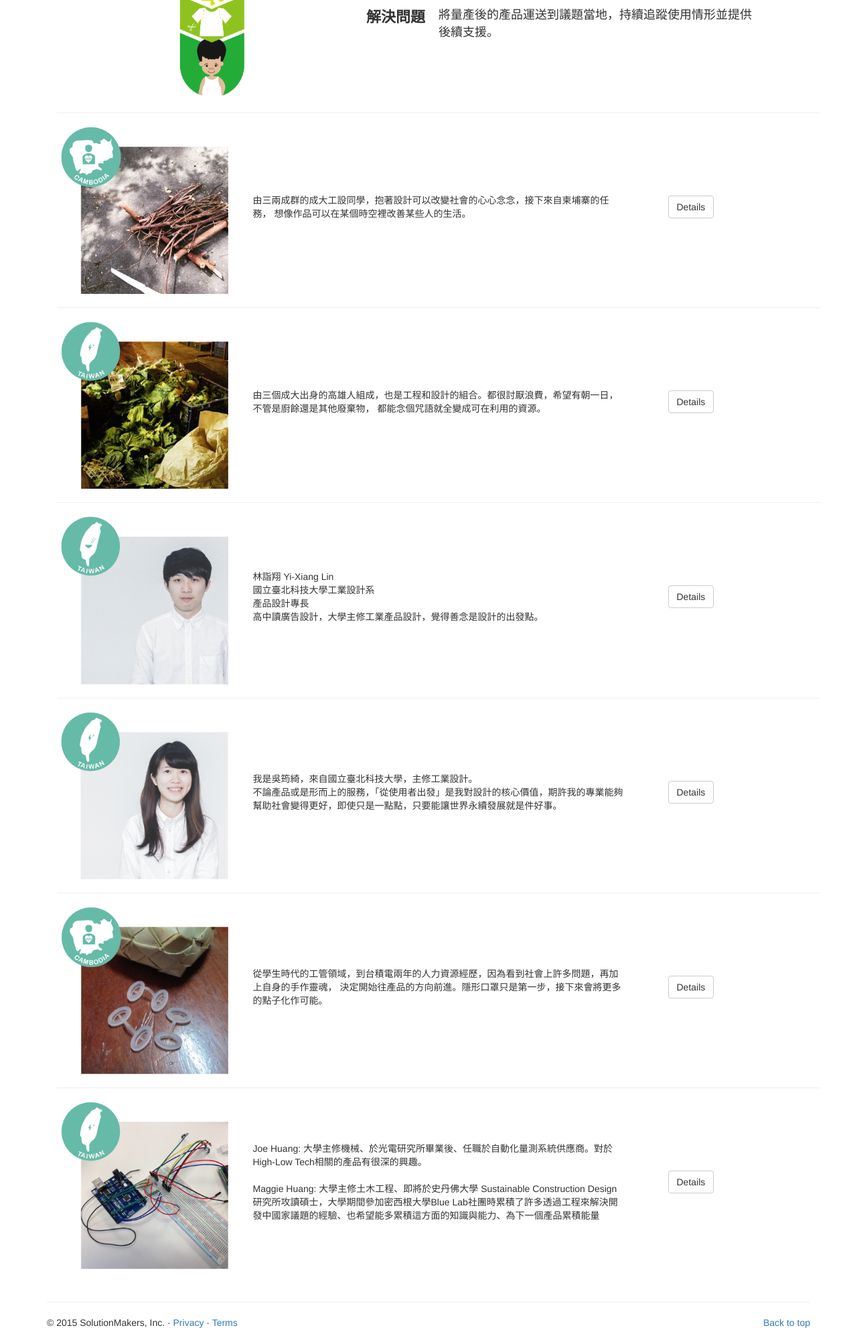
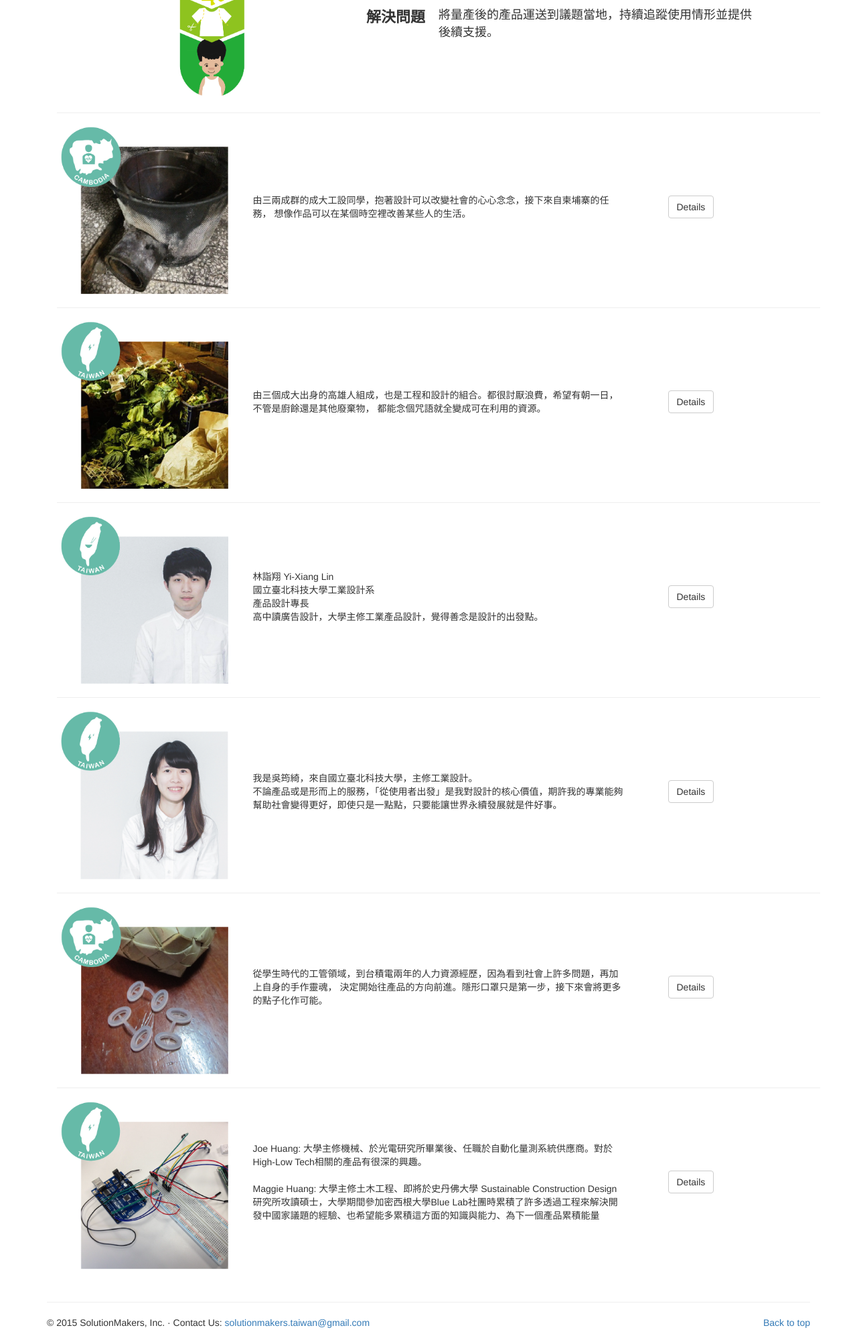
Before and after one commit to prob1995/solutionmakers, a Django app: page /solutions/ in a window 1280 px wide. Shown: the part 492-2487 px from the top of the page at 67% size. Run offline with Django 3.2, Linux system fonts and the light colour scheme; some libraries are stand-ins or nearby versions.

Commit message:
sm ver.0.5

```diff
--- a/home/templates/common/footer.html
+++ b/home/templates/common/footer.html
@@ -2,6 +2,11 @@
       <div class="page-header">
       </div>
       <footer>
-        <p class="pull-right"><a href="#">Back to top</a></p>
-        <p>&copy; 2015 SolutionMakers, Inc. &middot; <a href="#">Privacy</a> &middot; <a href="#">Terms</a></p>
+        <p class="pull-right">
+          <a href="#">Back to top</a></p>
+        <p>&copy; 2015 SolutionMakers, Inc. &middot;
+        <!--<a href="#">Privacy</a> &middot; <a href="#">Terms</a>-->
+        Contact Us:
+        <a href="mailto:solutionmakers.taiwan@gmail.com">solutionmakers.taiwan@gmail.com</a>
+        </p>
       </footer>
--- a/home/templates/index.html
+++ b/home/templates/index.html
@@ -17,7 +17,7 @@
       <div class="page-header">
       </div>
       <div class="row">
-      <img class="img-responsive center-block" src="../static/image/home/world300.png" alt="World Map" width="1080px">
+      <img class="img-responsive center-block" src="../static/image/home/world.png" alt="World Map" width="100%">
       </div>
       <hr>
       <!-- Three columns of text below the carousel-->
--- a/home/templates/solution/solutions.html
+++ b/home/templates/solution/solutions.html
@@ -103,7 +103,7 @@
 -->
       <div class="row vertical-align">
           <div class="col-sm-3">
-              <img class="img-responsive center-block" src="../static/image/solution/team1.png" alt="Cambodia" width="250">
+              <img class="img-responsive center-block" src="../static/image/solution/team2.png" alt="Cambodia" width="250">
           </div>
           <div class="col-sm-6">
               <p>
@@ -168,7 +168,7 @@
           </div>
           <div class="col-sm-3 issue_btn">
             <p>
-              <button type="button" class="btn btn-default" Onclick="window.location.href='../bissue'">Details</button>
+              <a class="btn btn-default" target="_blank" href="../static/file/solution/team5.pdf">Details</a>
             </p>
           </div>
       </div>
--- a/member/static/js/parse.js
+++ b/member/static/js/parse.js
@@ -22,7 +22,8 @@ function newAccount(){
   user.signUp(null, {
     success: function(user) {
       // Hooray! Let them use the app now.
-      alert('耶！註冊成功!')
+      alert('耶！註冊成功!');
+      window.location = "../";
     },
     error: function(user, error) {
       // Show the error message somewhere and let the user try again.
```
Also changed, not shown: home/static/image/home/world.png, home/static/image/solution/team2.png (added), 1 other file.
